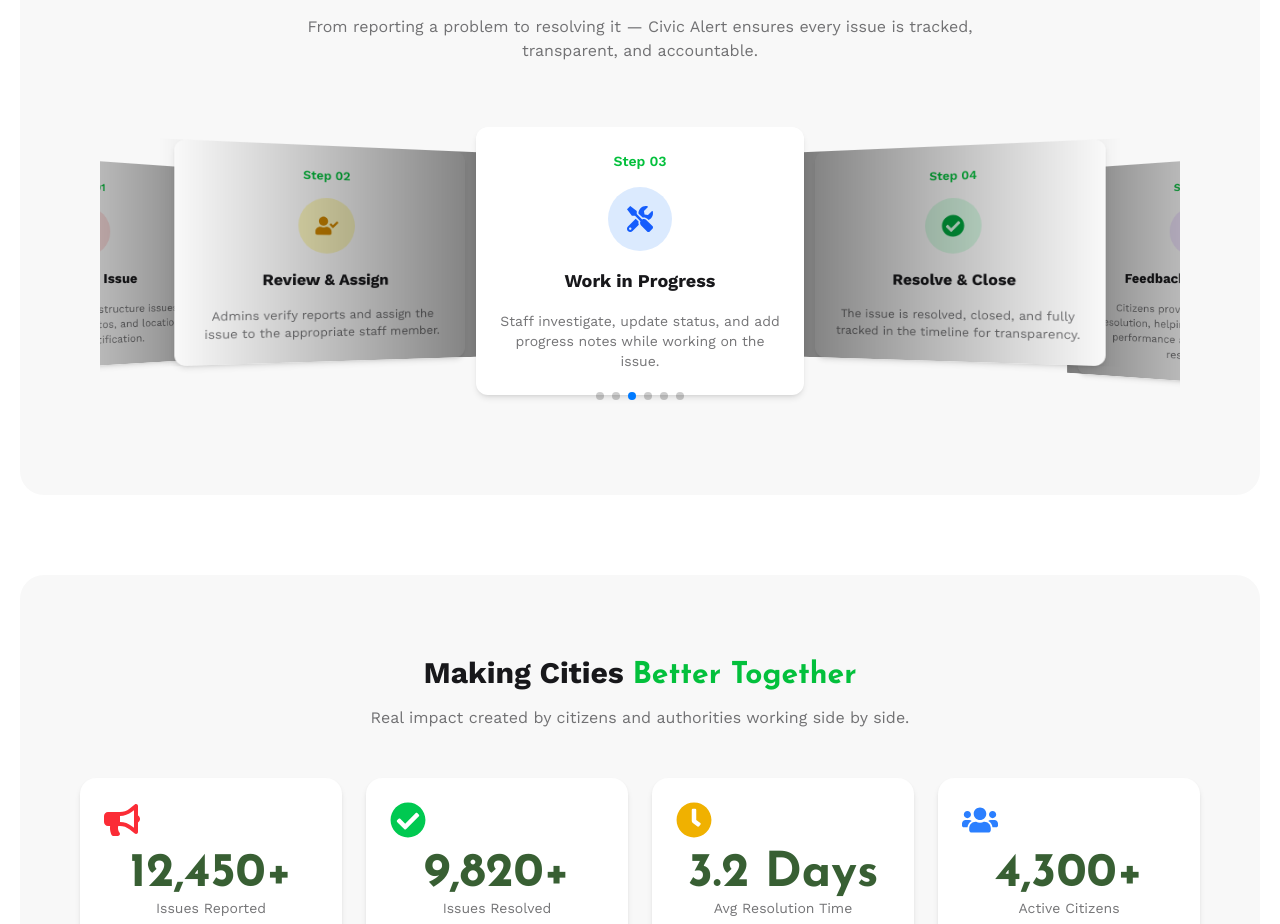
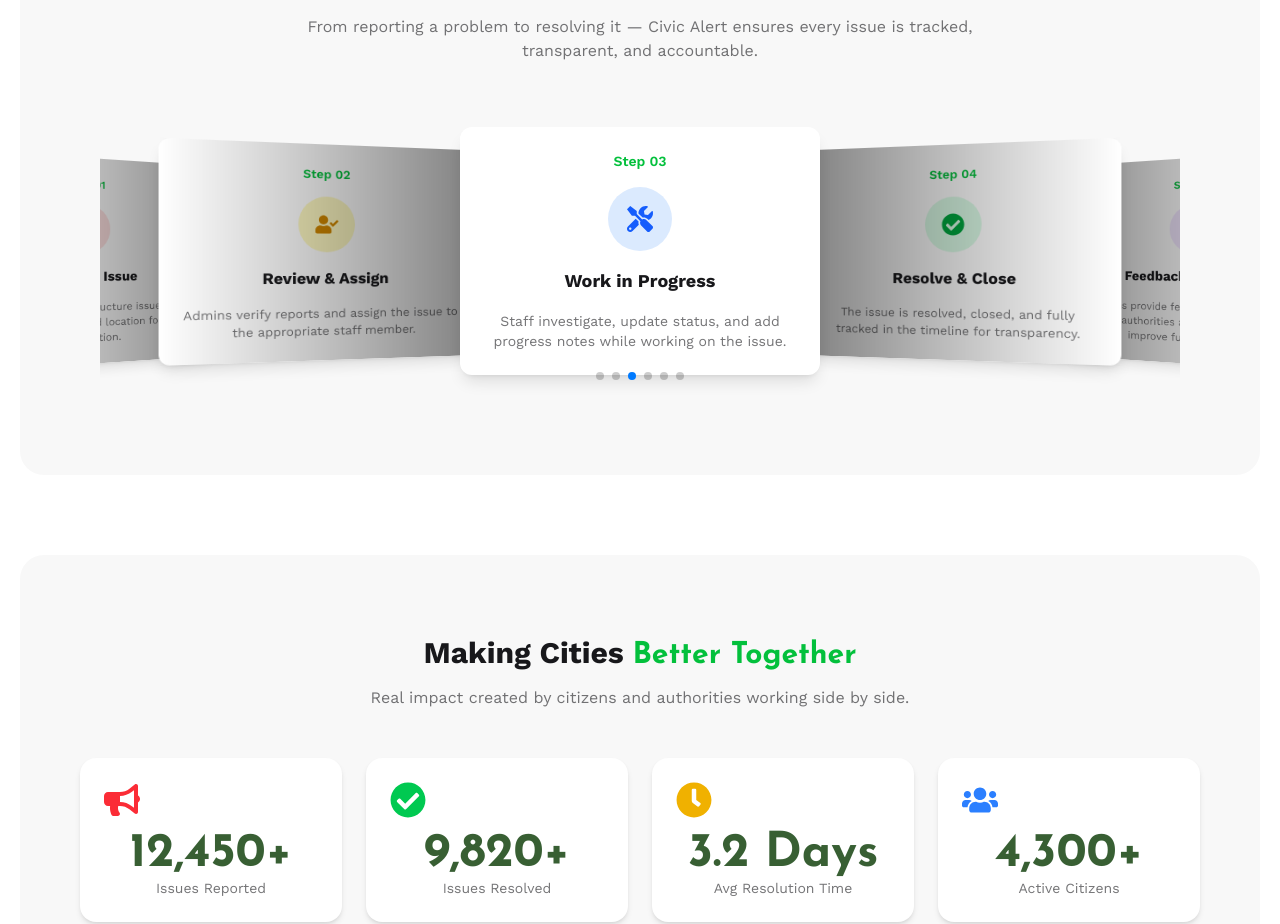
Before and after one commit to Thesachindey/CivicAlert-client, a React (Vite) app: page / in a window 1280 px wide. Shown: the part 2420-3344 px from the top of the page. Built offline with nearby package versions, Linux system fonts and the light colour scheme; no server answers.

Commit message:
fix the how it work section

```diff
--- a/src/pages/Home/HowItWork/HowItWorks.jsx
+++ b/src/pages/Home/HowItWork/HowItWorks.jsx
@@ -108,7 +108,7 @@
       >
         {steps.map((item, index) => (
           <SwiperSlide key={index}>
-            <div className="bg-base-100 p-6 rounded-xl shadow-md text-center space-y-4 mx-4">
+            <div className="bg-base-100 p-6 rounded-xl shadow-lg text-center space-y-4 ">
               <div className="text-sm font-semibold text-primary">
                 {item.step}
               </div>
```
